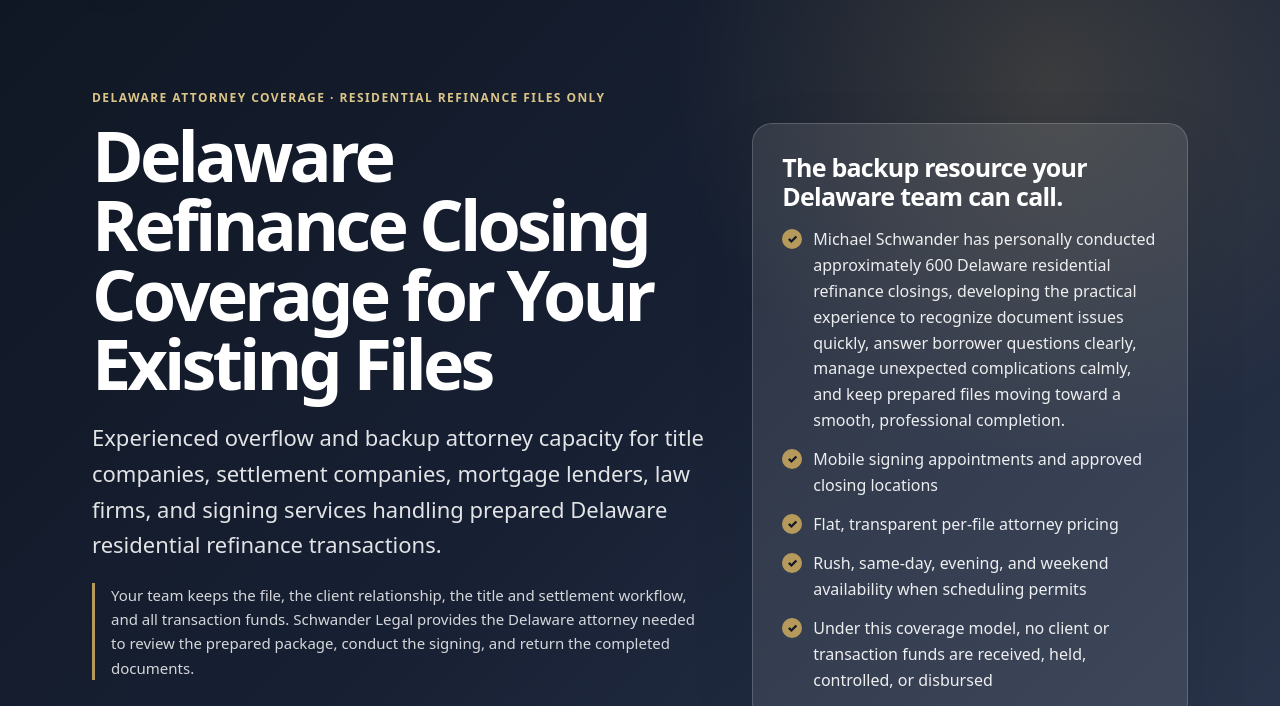
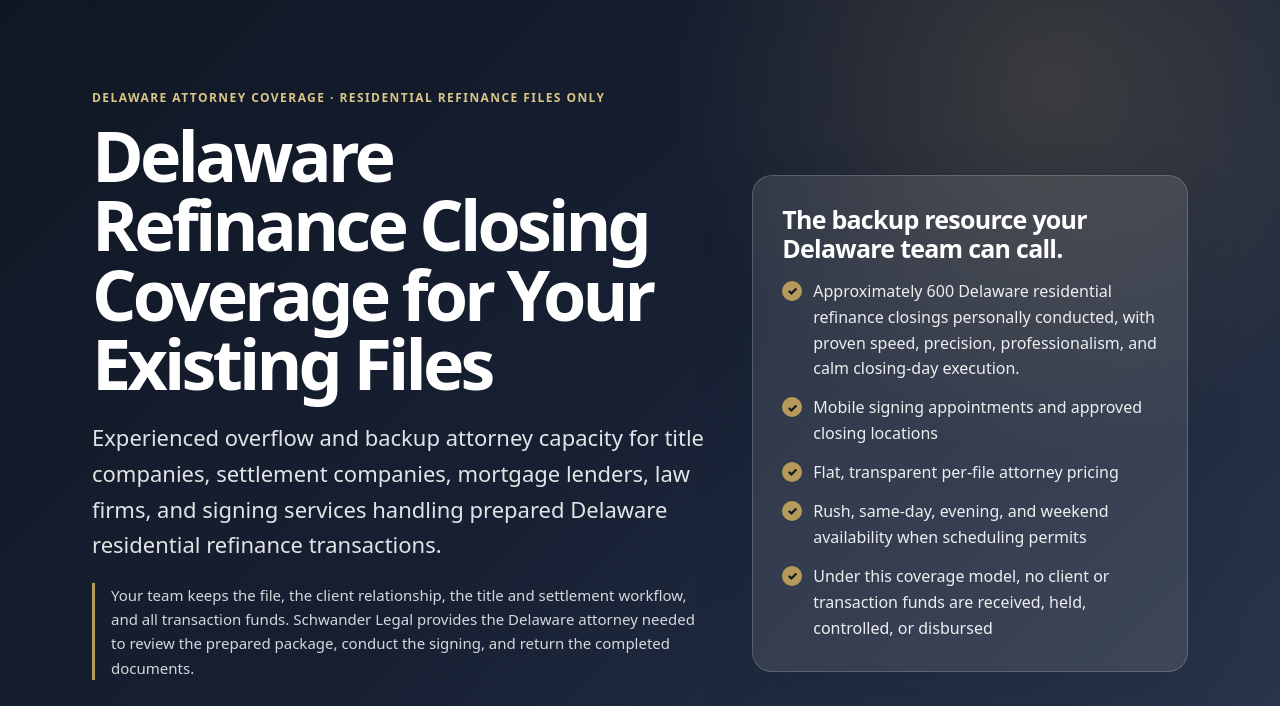
Before and after one commit to Schwandz21/schwanderlegal, a plain HTML site: page index.html in a window 1280 px wide. Shown: the part 82-788 px from the top of the page. Drawn offline with Linux system fonts and the light colour scheme.

Commit message:
Update index.html
Strengthen hero trust statement with proven refinance closing experience

```diff
--- a/index.html
+++ b/index.html
@@ -972,11 +972,9 @@
             <li>
               <span class="check">✓</span>
               <span>
-                    Michael Schwander has personally conducted approximately 600
-  Delaware residential refinance closings, developing the practical
-  experience to recognize document issues quickly, answer borrower
-  questions clearly, manage unexpected complications calmly, and keep
-  prepared files moving toward a smooth, professional completion.
+                    Approximately 600 Delaware residential refinance closings personally
+conducted, with proven speed, precision, professionalism, and calm
+closing-day execution.
               </span>
             </li>
 
```
